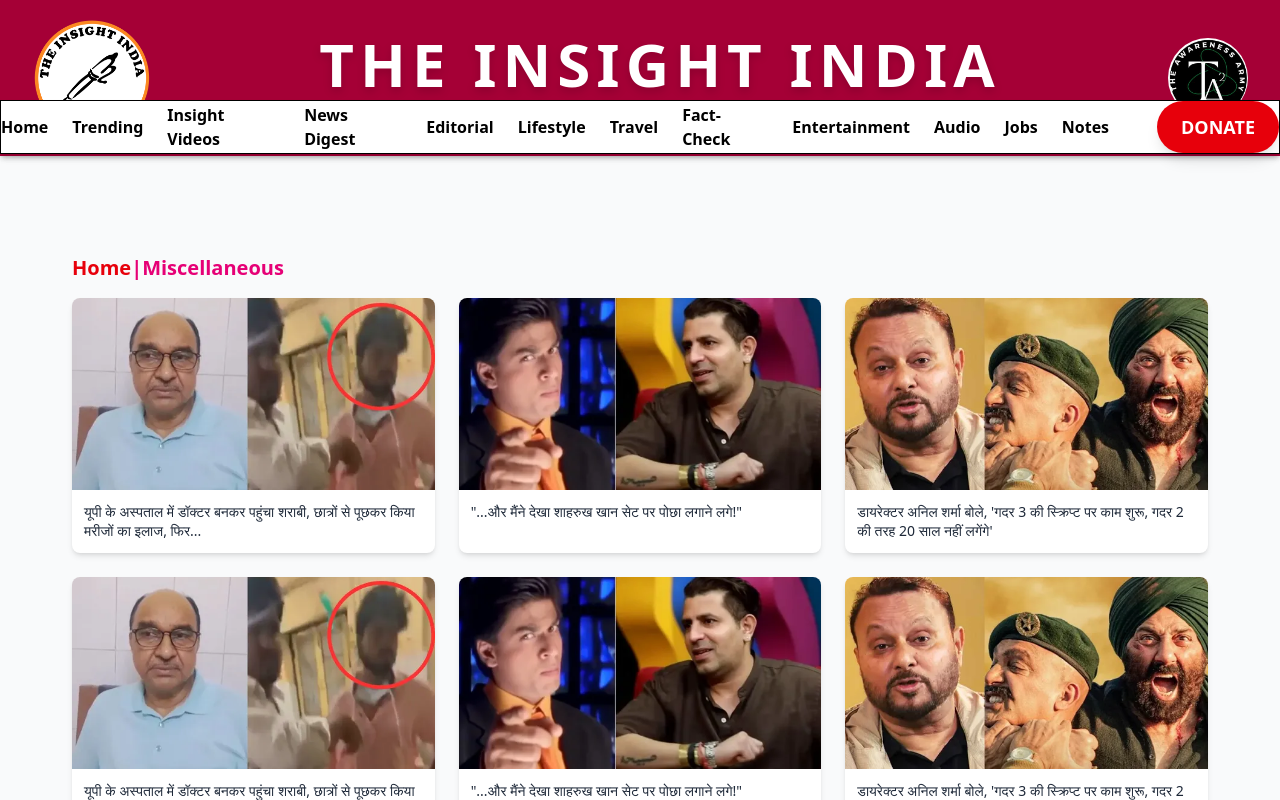
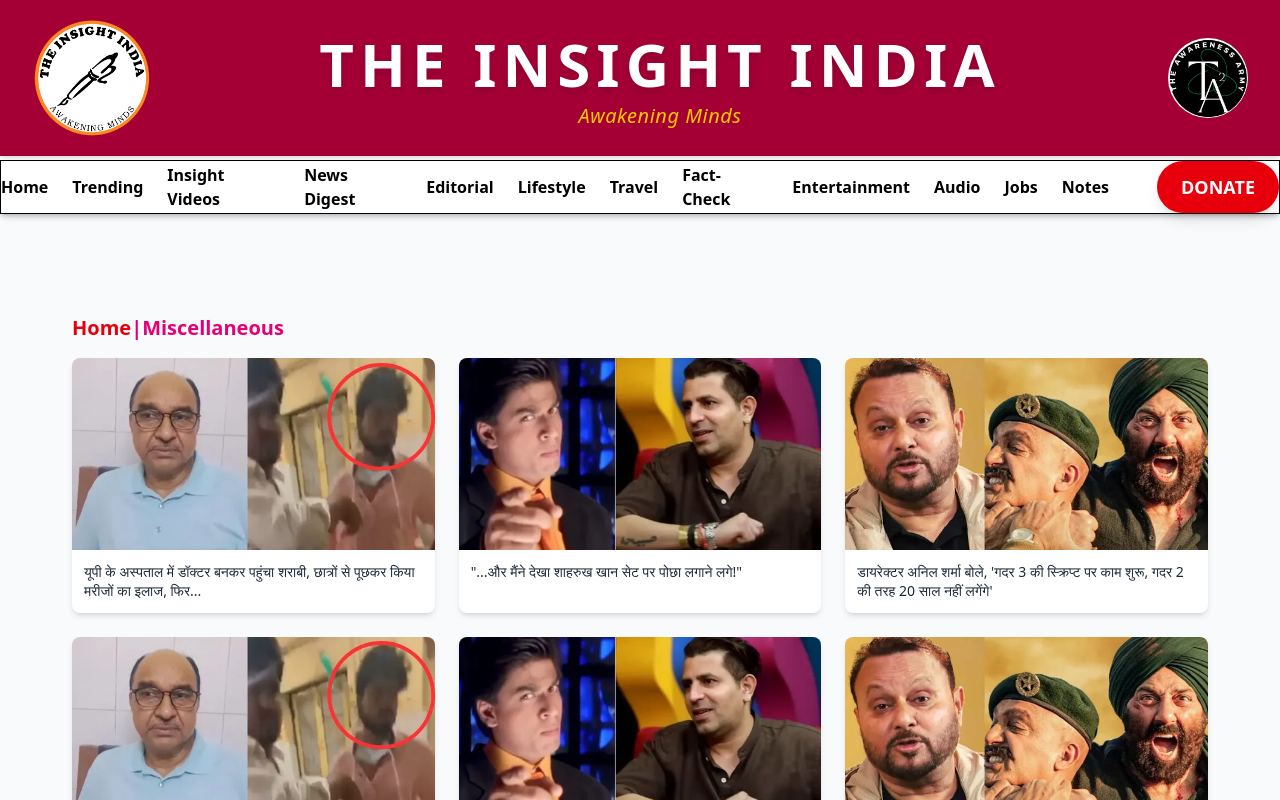
Before and after one commit to HRITIK18711/the_insight_india, a React (Vite) app: page /miscal in a window 1280 px wide. Shown: the top 800 px of the page. Built offline with nearby package versions, Linux system fonts and the light colour scheme.

Commit message:
Code Updated

```diff
--- a/src/Component/MenuBar.jsx
+++ b/src/Component/MenuBar.jsx
@@ -9,7 +9,13 @@
   const handleMenuClick = () => setMenuOpen(false);
 
   return (
-    <nav className="w-full bg-white border text-black shadow-md mt-25 z-50 relative">
+    <nav
+      className="
+        w-full bg-white border text-black shadow-md
+        mt-[100px] md:mt-40   /* mobile ~100px, desktop ~160px */
+        z-50 relative
+      "
+    >
       {/* Mobile toggle button */}
       <div className="flex justify-between items-center px-4 py-3 md:hidden">
         <h1 className="font-bold text-xl">Menu</h1>
```
